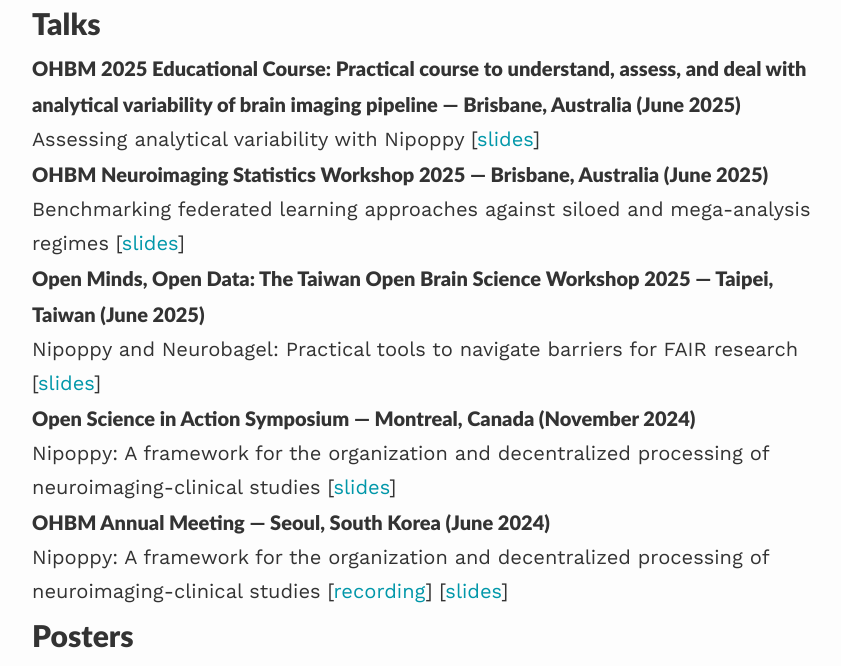
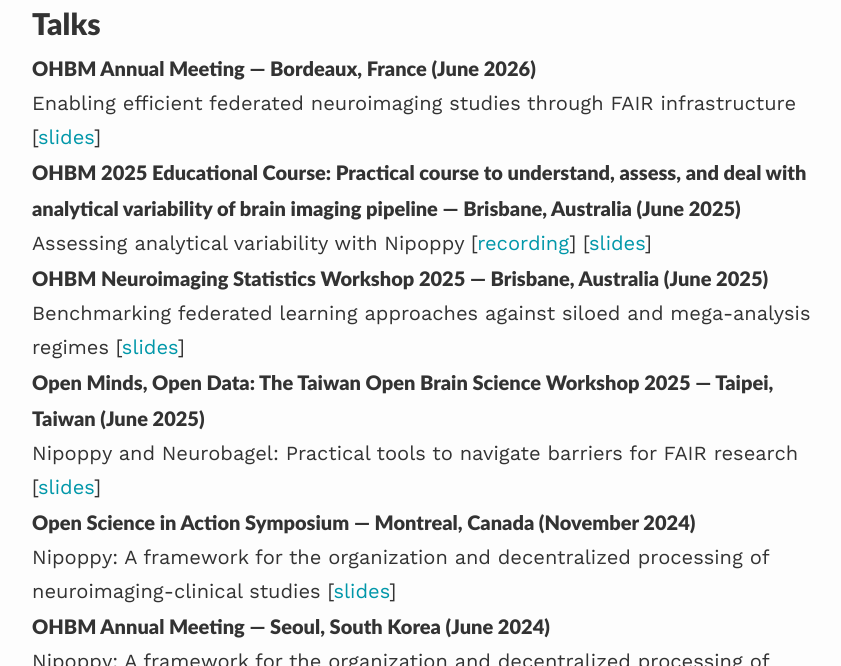
Before and after one commit to michellewang/michellewang.github.io, a Jekyll site: the page built from talks_and_posters.md, in a window 1280 px wide and 900 px high, cut to the strip 234-900 px from the top of the window. Shown: the whole strip, without its empty margins (208-1049 px from the left). Built offline with Jekyll 4.4.1, drawn with Linux system fonts in a browser that asks for light colours.

Commit message:
add talk + link for 2025 educational course

```diff
--- a/_data/talks.yaml
+++ b/_data/talks.yaml
@@ -5,11 +5,18 @@
 #   pdf:
 #   video:
 
+- title: "Enabling efficient federated neuroimaging studies through FAIR infrastructure"
+  event: "OHBM Annual Meeting"
+  location: "Bordeaux, France"
+  date: "June 2026"
+  pdf: "2026_06_OHBM_symposium.pdf"
+
 - title: "Assessing analytical variability with Nipoppy"
   event: "OHBM 2025 Educational Course: Practical course to understand, assess, and deal with analytical variability of brain imaging pipeline"
   location: "Brisbane, Australia"
   date: "June 2025"
   pdf: "2025_06_OHBM_educational_course.pdf"
+  video: "https://youtu.be/siCdrER2lFg?si=DldZC16umtZpzk_a"
 
 - title: "Benchmarking federated learning approaches against siloed and mega-analysis regimes"
   event: "OHBM Neuroimaging Statistics Workshop 2025"
```
Also changed, not shown: 1 other file.
